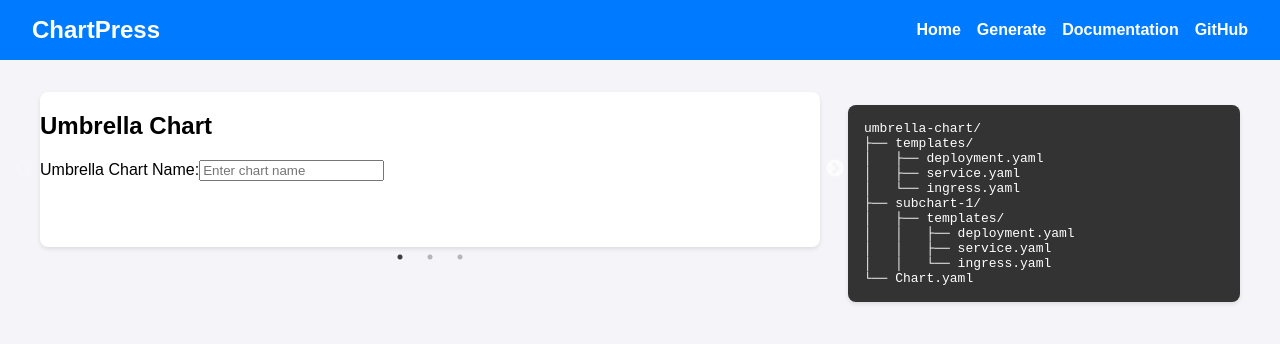
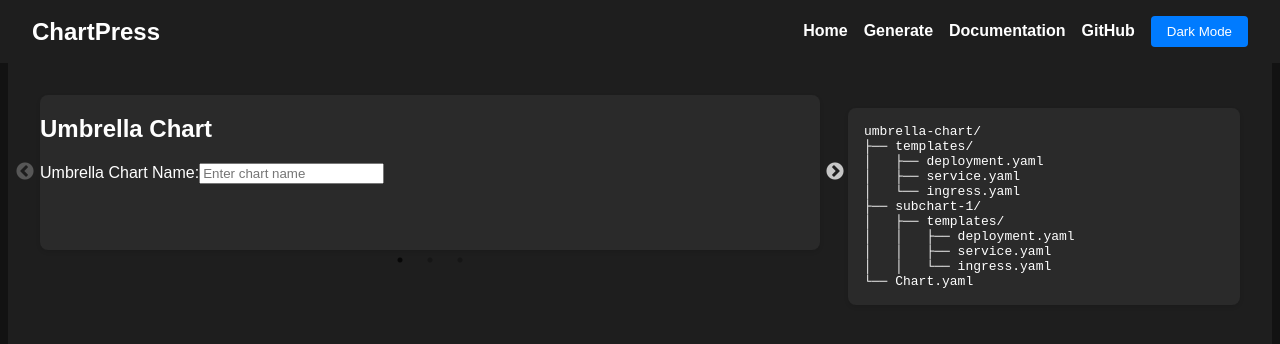
Before and after one commit to kriipke/chartpress, a React (Create React App) app in the folder web/: page / in a window 1280 px wide. Shown: the top 344 px of the page. Built offline with nearby package versions, Linux system fonts and the light colour scheme.

Commit message:
darkmode

```diff
--- a/web/src/App.css
+++ b/web/src/App.css
@@ -133,3 +133,23 @@
   border-radius: 4px;
   font-family: monospace;
 }
+
+
+.dark-mode-toggle {
+  margin-left: 1rem;
+  background-color: #007bff;
+  color: white;
+  border: none;
+  padding: 0.5rem 1rem;
+  border-radius: 4px;
+  cursor: pointer;
+  transition: background-color 0.3s, color 0.3s;
+}
+
+.dark-mode-toggle:hover {
+  background-color: #0056b3;
+}
+
+body.dark-mode {
+  /* Global dark mode styles can go here if necessary */
+}
--- a/web/src/App.js
+++ b/web/src/App.js
@@ -4,6 +4,7 @@
 import 'slick-carousel/slick/slick.css';
 import 'slick-carousel/slick/slick-theme.css';
 import './App.css'; // Add custom styles here
+import './dark-mode.css';
 import Home from './Home'; // Import the Home component
 import Documentation from './Documentation';
 
@@ -13,6 +14,19 @@
   const [subcharts, setSubcharts] = useState([{ name: '', workload: 'deployment' }]);
   const [currentStep, setCurrentStep] = useState(0);
   const [downloadUrl, setDownloadUrl] = useState('');
+
+  // DARKMODE
+  const [darkMode, setDarkMode] = useState(false);
+  const toggleDarkMode = () => {
+    setDarkMode(!darkMode);
+    // Apply or remove the `dark-mode` class to the body
+    if (!darkMode) {
+      document.body.classList.add('dark-mode');
+    } else {
+      document.body.classList.remove('dark-mode');
+    }
+  };
+
 
   const handleAddSubchart = () => {
     setSubcharts([...subcharts, { name: '', workload: 'deployment' }]);
@@ -139,6 +153,10 @@
           <Link to="/chartpress/generate">Generate</Link>
           <Link to="/chartpress/documentation">Documentation</Link>
           <a href="https://github.com/kriipke/chartpress" target="_blank" rel="noopener noreferrer">GitHub</a>
+	  {/* Dark Mode Toggle */}
+	  <button onClick={toggleDarkMode} className="dark-mode-toggle">
+	    {darkMode ? 'Light Mode' : 'Dark Mode'}
+	  </button>
         </div>
       </nav>
 
--- /dev/null
+++ b/web/src/dark-mode.css
@@ -0,0 +1,45 @@
+body {
+  background-color: #121212;
+  color: #ffffff;
+}
+
+.top-nav {
+  background-color: #1e1e1e;
+  color: #ffffff;
+}
+
+.top-nav .nav-right a {
+  color: #ffffff;
+}
+
+.top-nav .nav-right a:hover {
+  color: #ffd700;
+}
+
+.main-content {
+  background-color: #1e1e1e;
+  color: #ffffff;
+}
+
+.wizard-container {
+  background-color: #2a2a2a;
+  color: #ffffff;
+}
+
+.tree-view {
+  background-color: #2a2a2a;
+  color: #ffffff;
+}
+
+.documentation-container,
+.home-container {
+  background-color: #2a2a2a;
+  color: #ffffff;
+  border: 1px solid #444;
+}
+
+.documentation-container code,
+.home-container code {
+  background-color: #333;
+  color: #ffffff;
+}
```
